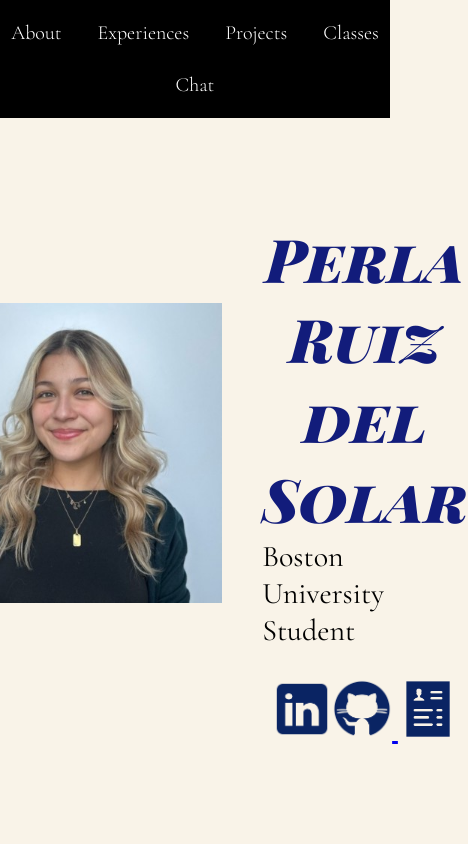
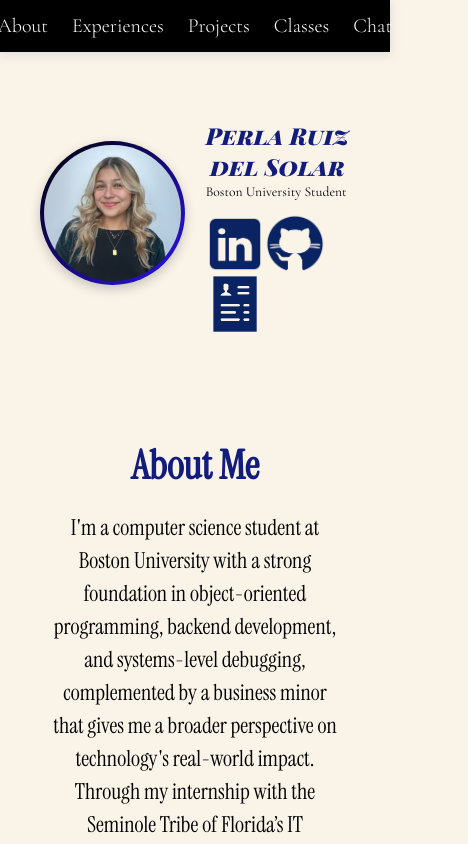
Before and after one commit to perlards/website, a React (Vite) app in the folder frontend/: page / in a window 390 px wide. Shown: the top 844 px of the page, 468 px wide, since content can reach past the window. Built offline with nearby package versions, Linux system fonts and the light colour scheme; a web font is replaced by a local one.

Commit message:
style: refine chat layout, navbar styling, and profile visuals

```diff
--- a/frontend/src/components/navbar/navbar.css
+++ b/frontend/src/components/navbar/navbar.css
@@ -5,33 +5,40 @@
     padding: 15px 0;
     align-items: center;
     margin-bottom: 50px;
-    height: auto;        /*  grow on small screens */
+    /*height: auto;         grow on small screens */
     color: #ffffff;
-    font-size: 25px;
+    /*font-size: 25px;*/
+    font-size: clamp(18px, 2.2vw, 25px);
     font-family: "Cormorant Garamond", serif;
     font-weight: 300;
     position: -webkit-sticky; /* Safari */
     position: sticky;
     top: 0;
     margin: 0;                             /* override side margins */
-    flex-wrap: wrap;                       /* allow wrapping on smaller screens */
-    width: 100vw;                          /* make navbar stretch across screen */
+    flex-wrap: nowrap;                       /* allow wrapping on smaller screens */
+    width: 100% ;                       /* vw make navbar stretch across screen */
     z-index: 999;                          /* stay above other elements */
-    }
+    /* bottom gradient */
+    box-shadow: 0 2px 10px rgba(158, 159, 177, 0.3);
+
+}
 
 /* about project experience */
     #navbar a {
     color: #ffffff;
     text-decoration: none;
-    font-size: 40px;
+    /*font-size: 40px;*/
+    font-size: clamp(20px, 2.5vw, 40px);
     margin-right: 15px;
     margin-left: 15px;
+    transition: color 0.3s ease;
 
     }
 
 /* changes the about when i hover */
-    #navbar a:hover {
-    color: #112bbc;
+    #navbar a:hover,
+    #navbar a:focus {
+    color: #2c14e8;
     font-style: italic;
     }
 
@@ -45,7 +52,8 @@
 #navbar h1{
     color: #000000;
     text-decoration: none;
-    font-size: 30px;
+    /*font-size: 30px;*/
+    font-size: clamp(20px, 2vw, 30px);
     margin-right: 15px;
     margin-left: 15px;
     font-weight: 100;
@@ -82,6 +90,16 @@
     }
 }
 
+@media (max-width: 500px) {
+    #navbar a {
+    margin: 4px 8px;
+    }
+
+    #navbar {
+    gap: 8px;
+    padding: 10px 0;
+    }
+}
 
 
 /*font-family: 'Courier New', monospace;
--- a/frontend/src/components/profile/profile.css
+++ b/frontend/src/components/profile/profile.css
@@ -5,10 +5,10 @@
     margin: 50px auto 30px auto;
     font-size: 2.1rem;
     max-width: 1200px;
-    padding: 0, 30px;
+    padding: 0 30px;
     padding-inline: 40px;
     justify-content: center; /* centers content inside */
-    flex-wrap:nowrap;
+    flex-wrap: nowrap;
 
 }
 #profile-text {
@@ -24,6 +24,35 @@
     cursor: pointer;
 
 }
+
+/*typing animation*/
+@keyframes typing {
+    from {
+        width: 0;
+    }
+    to {
+        width: 22ch; /*name length*/
+    }
+}
+
+@keyframes blink {
+    50% {
+        border-color: transparent;
+    }
+}
+
+@keyframes fadeSlideUp {
+    to {
+        opacity: 1;
+        transform: translateY(0);
+    }
+}
+.name-container {
+    display: flex;
+    justify-content: center;
+    width: 100%;
+}
+
 /*PERLA RUIZ */
 #profile h2 {
     font-size: 60px;
@@ -33,36 +62,118 @@
     font-style: italic;
     color: #121C7B;
 
-}
+    animation: float 3s ease-in-out infinite;
+    }
+
+
 /* GITHUB and LinkedIn icons */                                                                                                                                                    mm
 .icons {
     display: flex;
     gap: 20px;
     margin-top: 10px;
 
+    opacity: 0;
+    transform: translateY(20px);
+    animation: fadeSlideUp 1s ease-out forwards;
+    animation-delay: 3s;
+}
+.icons a {
+    text-decoration: none;
+    outline: none;
+    border: none;
 }
 
-.icons a:visited,
-.icons a:focus,
-.icons a:active {
-  text-decoration: none;
-  outline: none;
-  border: none;
-  color: inherit;
+.icons img {
+    display: inline-block;
+    vertical-align: middle;
+    border: none;
 }
-
+.icons a:last-child {
+    margin-left: -8px; /* reduce space before Resume */
+}
 /* boston university student*/
 #profile-text p {
     margin-top: 0;
     font-family: "Cormorant Garamond", serif;
     font-size: 30px;
     color: #000000;
+
+    overflow: hidden;
+    white-space: nowrap;
+    width: 0;
+    border-right: 2px solid #121C7B;
+
+    animation: typing 2s steps(22) forwards, blink 0.75s step-end 3,
+    removeCursor 0.1s forwards;
+    animation-delay:
+    1s,        /* start typing */
+    1s,        /* blink starts with typing */
+    3.5s;      /* cursor removed after typing + blink duration */
+    animation-fill-mode: forwards;
 }
 
+/* Optional: add subtle floating effect to name */
+@keyframes float {
+    0%, 100% {
+        transform: translateY(0);
+    }
+    50% {
+        transform: translateY(-10px);
+    }
+}
+@keyframes removeCursor {
+    to {
+    border-right: none;
+    }
+}
+
+
 .profile-pic {
-    width: 300px;
-    height: 300px;
-    object-fit: cover;
-    /* makes it round     border-radius: 50%; */
-     /* optional: adds a border border: 5px solid #96072a; */
+    width: 180px;
+    height: 180px;
+    border-radius: 50%;
+    padding: 4px;
+    background: linear-gradient(135deg, #000000, #2c14e8); /* blue to violet */
+    box-shadow: 0 4px 12px rgba(0, 0, 0, 0.2);
+    }
+
+.profile-pic {
+    transition: transform 0.3s ease;
+    }
+    .profile-pic:hover {
+    transform: scale(1.05);
+    }
+
+
+@media (max-width: 900px) {
+    #profile {
+    gap: 20px;
+    }
+
+    #profile h2 {
+    font-size: 5vw;
+    }
+
+    #profile-text p {
+    font-size: 3vw;
+    }
+
+    .profile-pic {
+    width: 30vw;
+    height: 30vw;
+    }
 }
+@media (max-width: 600px) {
+    #profile h2 {
+    font-size: 6vw;
+    }
+
+    #profile-text p {
+    font-size: 3.5vw;
+    }
+
+    .profile-pic {
+    width: 35vw;
+    height: 35vw;
+    }
+}
```
Also changed, not shown: 1 other file (tests, documents, lock files or other folders).
